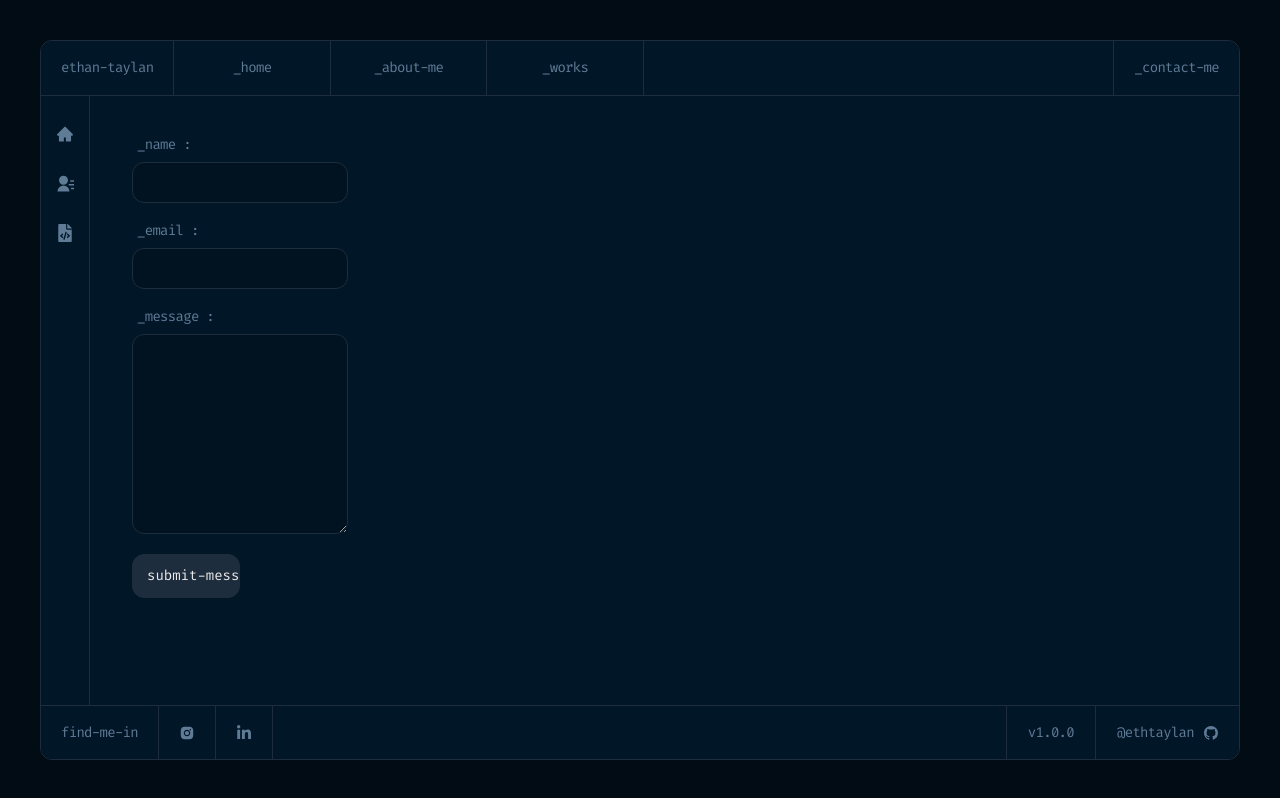
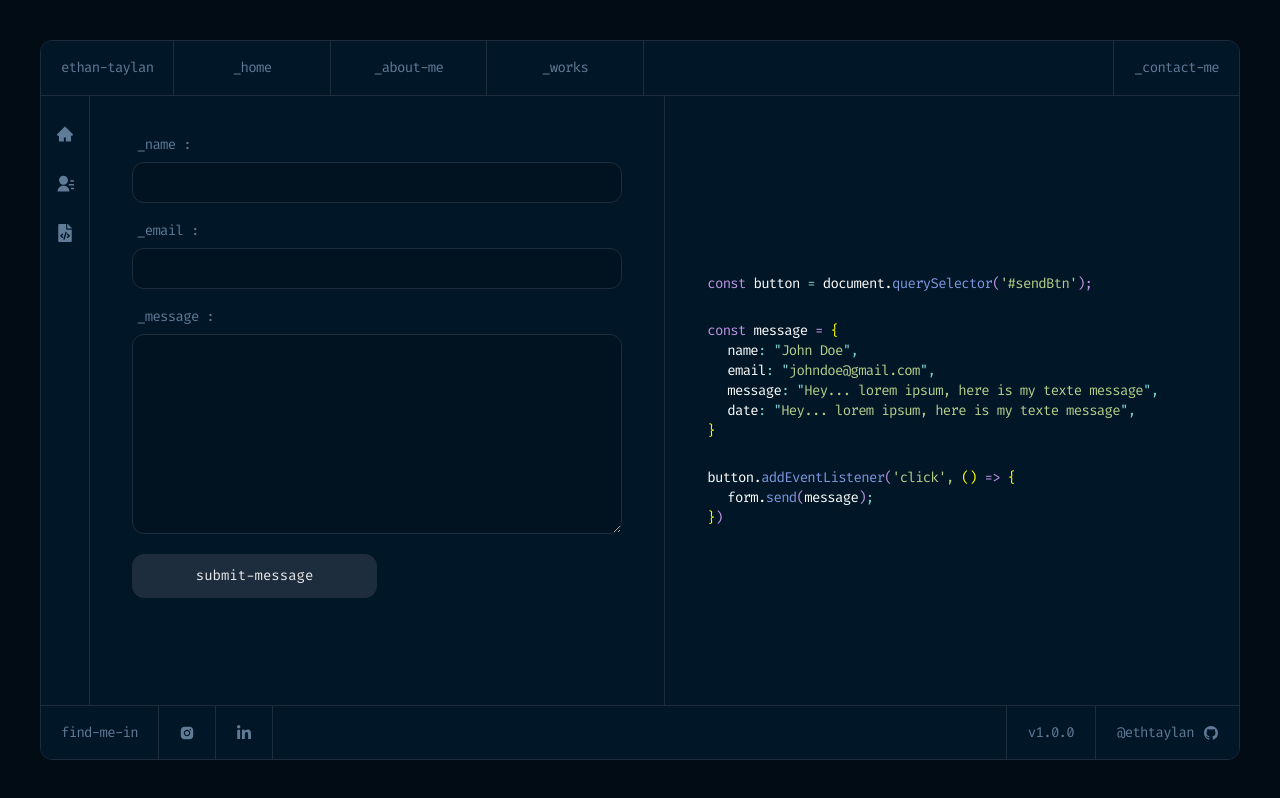
Before and after one commit to ethantaylan/ethan-taylan-portfolio, a React (Vite) app: page /contact-me in a window 1280 px wide. Built offline with nearby package versions, Linux system fonts and the light colour scheme.

Commit message:
added contact form snippet

```diff
--- a/src/components/Contact/Contact.tsx
+++ b/src/components/Contact/Contact.tsx
@@ -1,12 +1,14 @@
 import React from 'react';
-import ContactForm from './ContactForm';
+import ContactForm from './ContactForm/ContactForm';
 import './contact.scss';
+import ContactSnippet from './ContactSnippet/ContactSnippet';
 
 const Contact = () => {
 	return (
-		<React.Fragment>
+		<div className='d-flex h-100 w-100'>
 			<ContactForm />
-		</React.Fragment>
+			<ContactSnippet />
+		</div>
 	);
 };
 export default Contact;
--- a/src/components/Contact/ContactForm.tsx
+++ b/src/components/Contact/ContactForm/ContactForm.tsx
@@ -1,6 +1,6 @@
 const ContactForm = () => {
+
 	return (
-		<div>
 			<div className='w-100 d-flex flex-column p-5'>
 				<form>
 					<span className='input-labels'>_name :</span>
@@ -26,7 +26,6 @@ const ContactForm = () => {
 					/>
 				</form>
 			</div>
-		</div>
 	);
 };
 
--- /dev/null
+++ b/src/components/Contact/ContactSnippet/ContactSnippet.tsx
@@ -0,0 +1,88 @@
+import './contact-snippet.scss';
+
+const ContactSnippet = () => {
+	return (
+		<div className='my-border-left line-height-20 w-100 h-100 p-5 d-flex flex-column justify-content-center'>
+			<h1>
+				<span className='rose-code'>const </span>
+				<span className='white-code'>button </span>
+				<span className='cyan-code'>= </span>
+				<span className='blue-code'>
+					<span className='white-code'>document.</span>querySelector
+					<span className='rose-code'>(</span>
+					<span className='green-code'>'#sendBtn'</span>
+					<span className='rose-code'>);</span>
+				</span>
+			</h1>
+			<br />
+			<h1>
+				{' '}
+				<span className='rose-code'>const </span>
+				<span className='white-code'>message </span>
+				<span className='rose-code'>= </span>
+				<span className='acc-code'>{`{ `}</span>
+				<br />
+				<div className='text-space-left'>
+					<span className='white-code'>name</span>
+					<span className='cyan-code'>: </span>
+					<span className='green-code'>
+						<span className='cyan-code'>"</span>John Doe
+						<span className='cyan-code'>",</span>
+					</span>
+					<br />
+					<span className='white-code'>email</span>
+					<span className='cyan-code'>: </span>
+					<span className='green-code'>
+						<span className='cyan-code'>"</span>johndoe@gmail.com
+						<span className='cyan-code'>",</span>
+					</span>
+					<br />
+					<span className='white-code'>message</span>
+					<span className='cyan-code'>: </span>
+					<span className='green-code'>
+						<span className='cyan-code'>"</span>Hey... lorem ipsum, here is my texte
+						message
+						<span className='cyan-code'>",</span>
+					</span>
+					<br />
+					<span className='white-code'>date</span>
+					<span className='cyan-code'>: </span>
+					<span className='green-code'>
+						<span className='cyan-code'>"</span>Hey... lorem ipsum, here is my texte
+						message
+						<span className='cyan-code'>",</span>
+					</span>
+					<br />
+				</div>
+				<span className='acc-code'>{`} `}</span>
+			</h1>
+            <br />
+			<span className='white-code'>
+				button.<span className='blue-code'>addEventListener</span>
+				<span className='rose-code'>
+					(<span className='green-code'>'click',</span>{' '}
+					<span className='acc-code'>
+						(){' '}
+						<span className='rose-code'>
+							{`=>`} <span className='acc-code'>{`{ `}</span>
+						</span>
+					</span>
+				</span>
+			</span>
+			<div className='text-space-left'>
+				<span className='white-code'>
+					form.<span className='blue-code'>send</span>
+					<span className='rose-code'>
+						(<span className='white-code'>message</span>)
+					</span>
+					<span className='cyan-code'>;</span>
+				</span>
+			</div>
+			<span className='acc-code'>
+				{`}`}<span className='rose-code'>)</span>
+			</span>
+		</div>
+	);
+};
+
+export default ContactSnippet;
--- /dev/null
+++ b/src/components/Contact/ContactSnippet/contact-snippet.scss
@@ -0,0 +1,49 @@
+@use '../../../styles/scss/styles.scss' as m;
+
+// CONTACT SNIPPET TEXT COLORS
+
+.rose-code {
+	color: rgb(191, 148, 228);
+}
+
+.white-code {
+	color: white;
+}
+
+.blue-code {
+	color: rgb(125, 152, 222);
+}
+
+.green-code {
+	color: rgb(182, 207, 137);
+}
+
+.fushia-code {
+	color: rgb(204, 118, 209);
+}
+
+.orange-code {
+	color: orange;
+}
+
+.grey-code {
+	color: rgb(123, 123, 123);
+}
+
+.text-space-left {
+	margin-left: 20px;
+}
+
+.line-height-20 {
+	line-height: 20px;
+}
+
+.cyan-code {
+	color: rgb(121, 206, 206);
+}
+
+.acc-code {
+
+    color: yellow
+	// color: rgb(204, 118, 209);
+}
--- a/src/components/Navbar/Sidebar/SideBar.tsx
+++ b/src/components/Navbar/Sidebar/SideBar.tsx
@@ -4,6 +4,7 @@ import { RiContactsFill } from 'react-icons/ri';
 import { FaFileCode } from 'react-icons/fa';
 import { NavLink } from 'react-router-dom';
 import './sidebar.scss';
+import useMediaQuery from '../../../hooks/useMediaQuery';
 
 export interface SideBarProps {
 	children?: any;
@@ -18,9 +19,10 @@ export function bodyHeight100() {
 }
 
 const SideBar: React.FC<SideBarProps> = ({ children }) => {
+	const matches = useMediaQuery('(min-width: 768px)');
+
 	return (
-		<React.Fragment>
-			<div className={`sidebar-main-container`}>
+			<div className='sidebar-main-container'>
 				<div className='sidebar-container'>
 					<ul className='sidebar-ul d-768-none'>
 						<NavLink
@@ -49,9 +51,8 @@ const SideBar: React.FC<SideBarProps> = ({ children }) => {
 						</NavLink>
 					</ul>
 				</div>
-				{children}
-			</div>{' '}
-		</React.Fragment>
+				<div className={`h-100 ${matches ? 'd-flex w-100' : ''}`}>{children}</div>
+			</div>
 	);
 };
 
--- a/src/packages/AppLayout.tsx
+++ b/src/packages/AppLayout.tsx
@@ -28,7 +28,7 @@ function App() {
 							path='/'
 							element={<Home />}
 						/>
-												<Route
+						<Route
 							path='/home'
 							element={<Home />}
 						/>
--- a/src/packages/ContactMe/ContactMe.tsx
+++ b/src/packages/ContactMe/ContactMe.tsx
@@ -5,7 +5,7 @@ interface ContactMeProps {
 }
 
 const ContactMe: React.FC<ContactMeProps> = ({ children }) => {
-	return <div>{children}</div>;
+	return <div className='w-100'>{children}</div>;
 };
 
 export default ContactMe;
```
